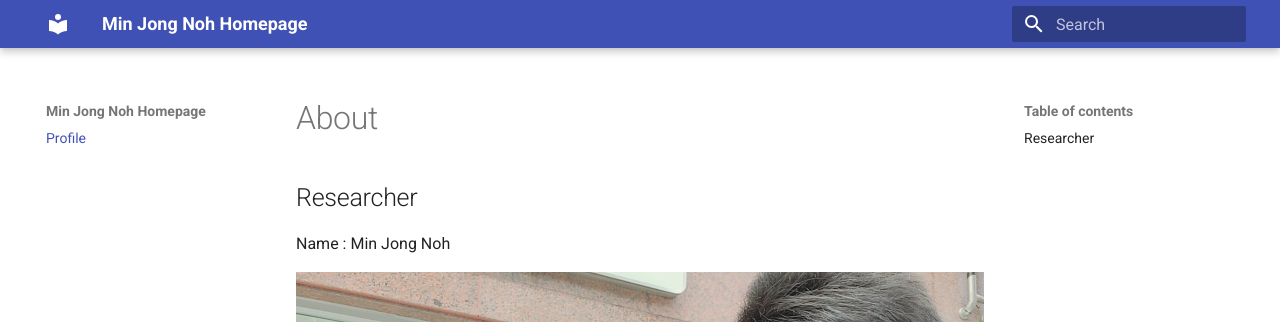
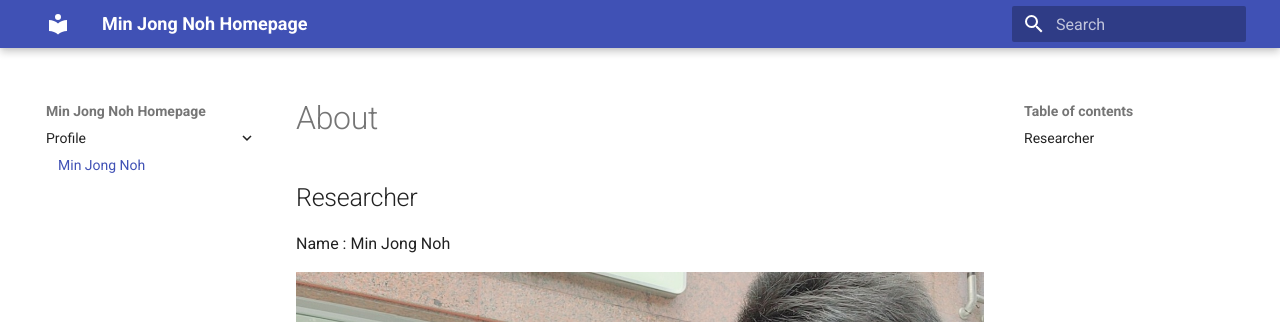
Before and after one commit to kknderering2/homepage, an MkDocs documentation site: the page built from docs/about.md, in a window 1280 px wide. Shown: the top 322 px of the page. Built offline with MkDocs 1.6.1 and Material for MkDocs 9.7.7, drawn with Linux system fonts in a browser that asks for light colours; old or Windows-style settings are respelled for this version of MkDocs.

Commit message:
mkdocs update

```diff
--- a/mkdocs.yml
+++ b/mkdocs.yml
@@ -10,4 +10,5 @@ markdown_extensions:
     - attr_list
 
 pages:
-        - Profile: about.md
+        - Profile:
+                - 'Min Jong Noh': about.md
```
Also changed, not shown: site/404.html, site/about/index.html, site/search/search_index.json, 1 other file.
